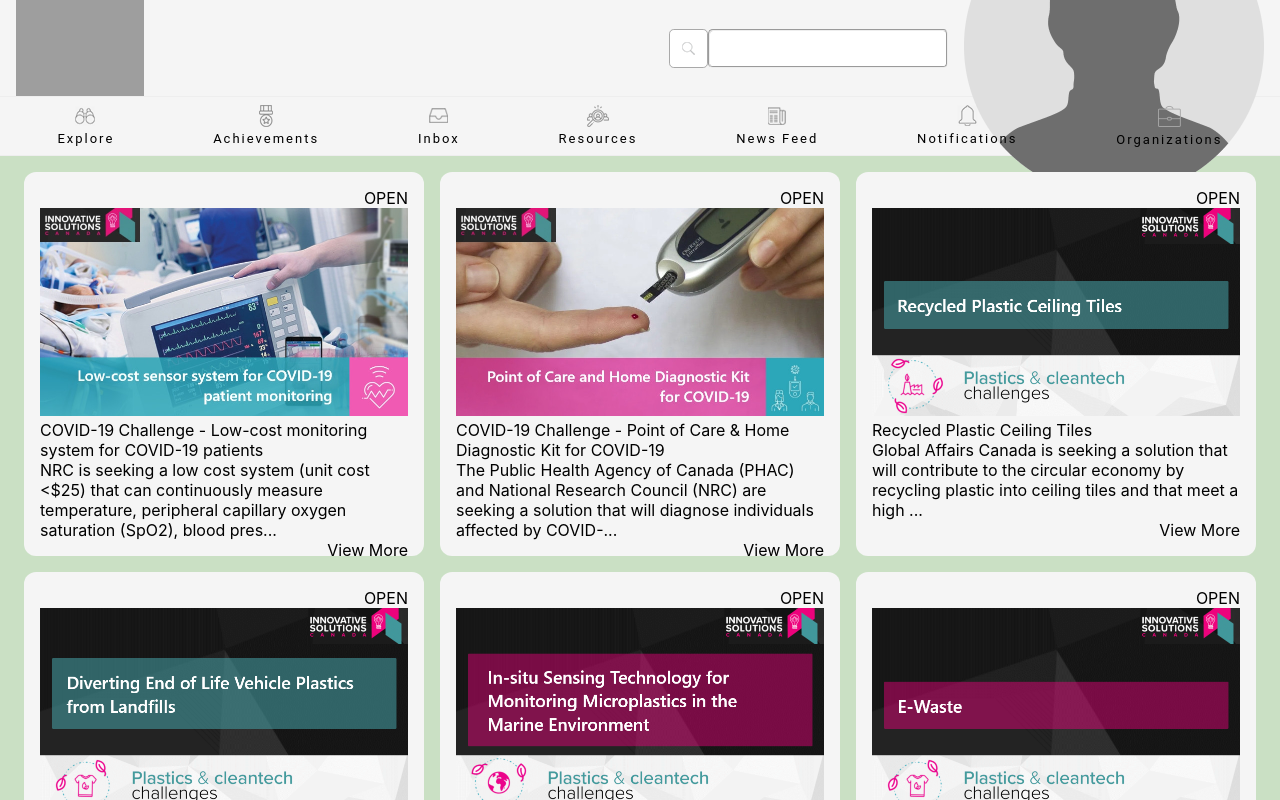
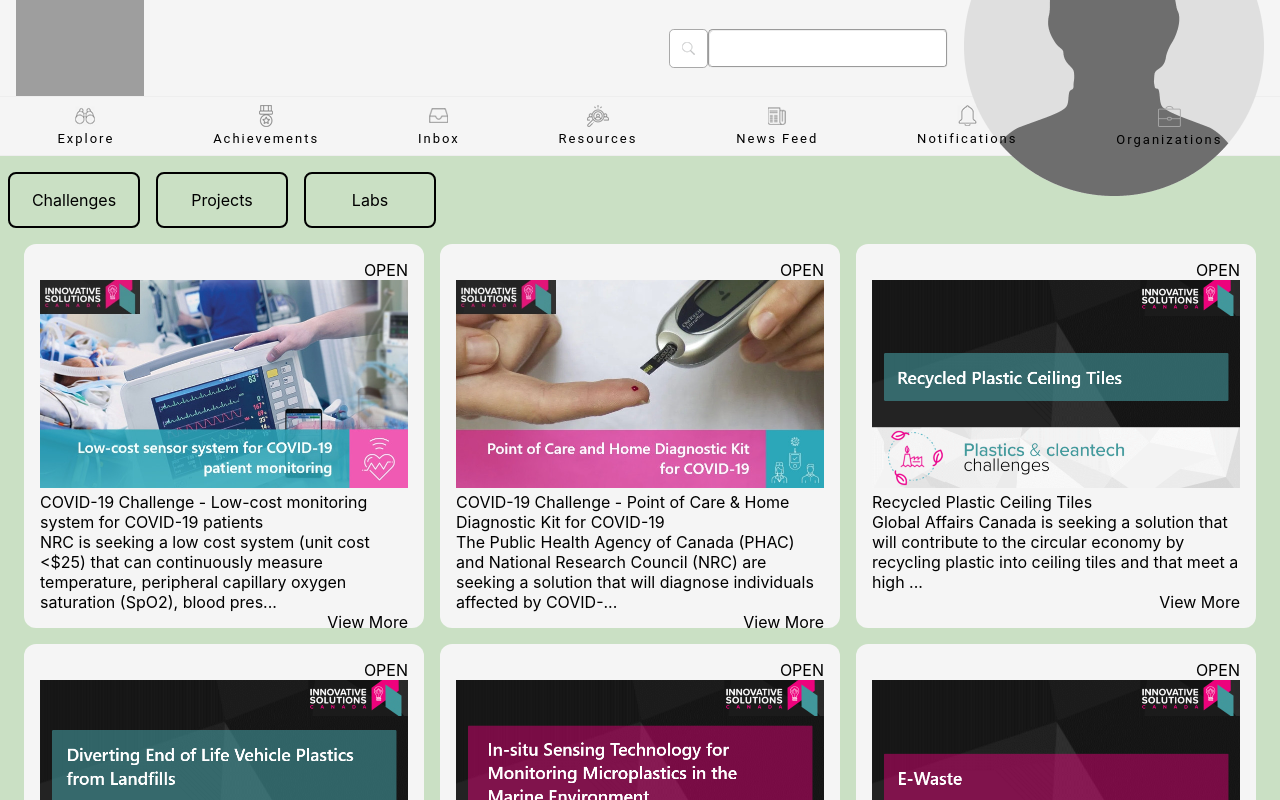
Before and after one commit to haphamo/Prepr_Front_End_Dev_Work_Challenge, a React (Create React App) app: page / in a window 1280 px wide. Shown: the top 800 px of the page. Built offline with nearby package versions, Linux system fonts and the light colour scheme; grey boxes are pictures that could not be loaded.

Commit message:
imported CategoryButton component into App

```diff
--- a/src/App.js
+++ b/src/App.js
@@ -1,35 +1,30 @@
-import React, { useState } from 'react';
-import {
-  BrowserRouter as Router,
-  Switch,
-  Route,
-  Link
-} from "react-router-dom";
-import Header from './components/Header.js'
-import Nav from './components/Nav.js'
-import Card from './components/Card.js'
+import React, { useState } from "react";
+import { BrowserRouter as Router, Switch, Route, Link } from "react-router-dom";
+import Header from "./components/Header.js";
+import Nav from "./components/Nav.js";
+import Card from "./components/Card.js";
+import CategoryButton from "./components/CategoryButton.js";
 import "./App.css";
-
 
 function App() {
   return (
     <div>
       <Header />
       <Router>
-      <Nav />
+        <Nav />
+        <CategoryButton />
         <Switch>
           <Route exact path="/">
-            <Card  type="challenge"/>
+            <Card type="challenge" />
           </Route>
           <Route path="/labs">
-            <Card type="lab"/>
+            <Card type="lab" />
           </Route>
           <Route path="/projects">
-            <Card type="project"/>
+            <Card type="project" />
           </Route>
         </Switch>
       </Router>
-
     </div>
   );
 }
```
